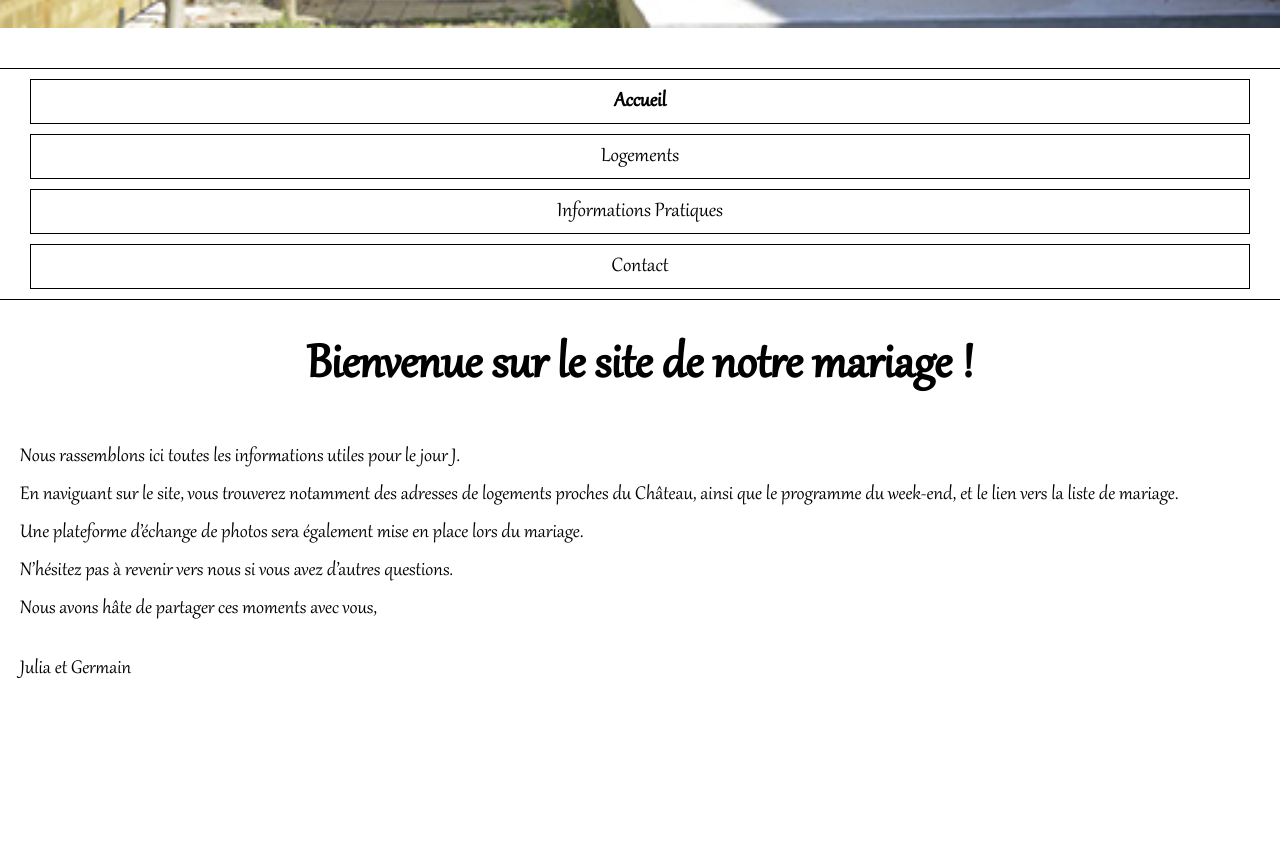
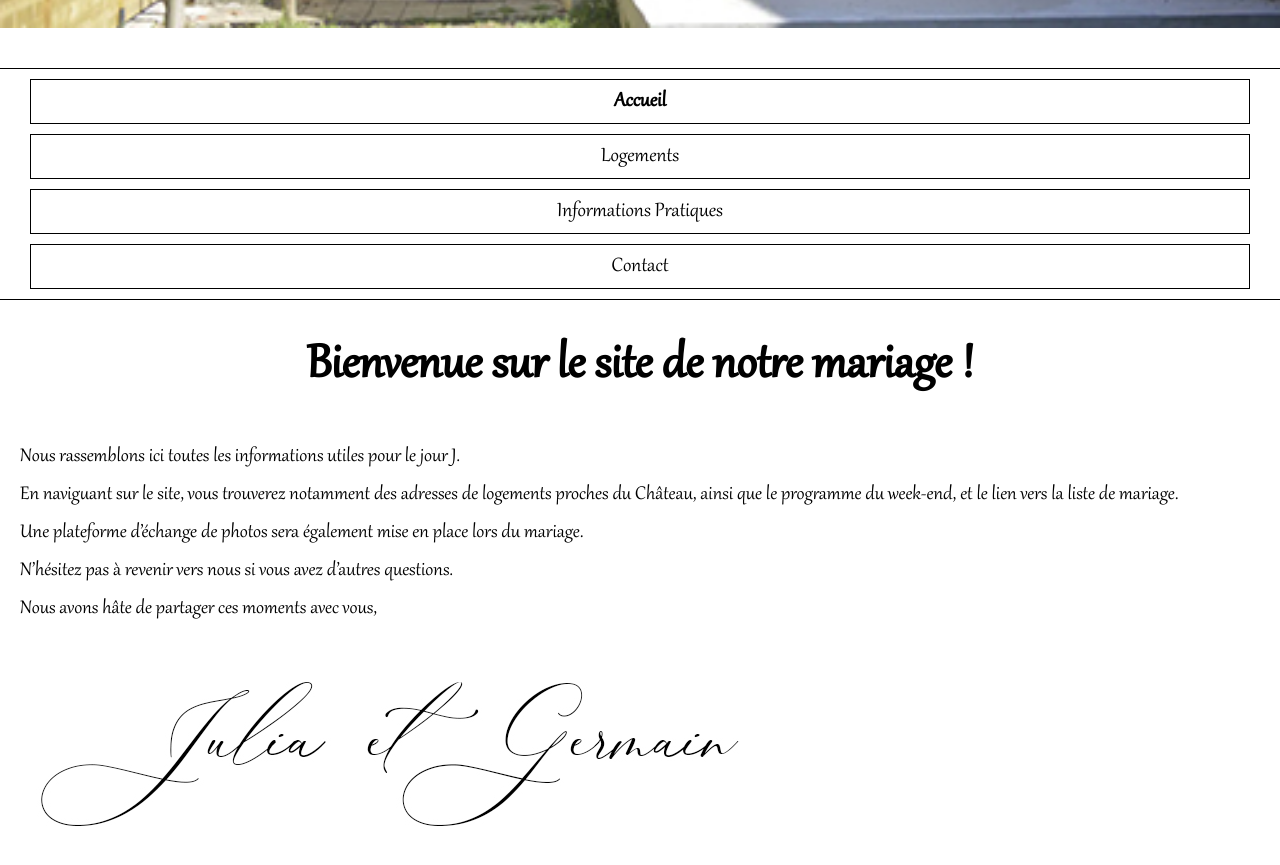
Before and after one commit to Germinal-A/Site-du-Mariage-de-Julia-et-Germain, a Jekyll site: the page built from index.md, in a window 1280 px wide and 900 px high, scrolled down 813 px. Shown: the top 865 px of the window. Built offline with Jekyll 4.4.1, drawn with Linux system fonts in a browser that asks for light colours; before the commit the page ends 1543 px from its top, so only the background shows below that.

Commit message:
Update index.md

```diff
--- a/index.md
+++ b/index.md
@@ -12,4 +12,4 @@ Une plateforme d'échange de photos sera également mise en place lors du mariag
 N'hésitez pas à revenir vers nous si vous avez d'autres questions.
 Nous avons hâte de partager ces moments avec vous,
 
-Julia et Germain
+<img src="/assets/Signature.jpg">
```
